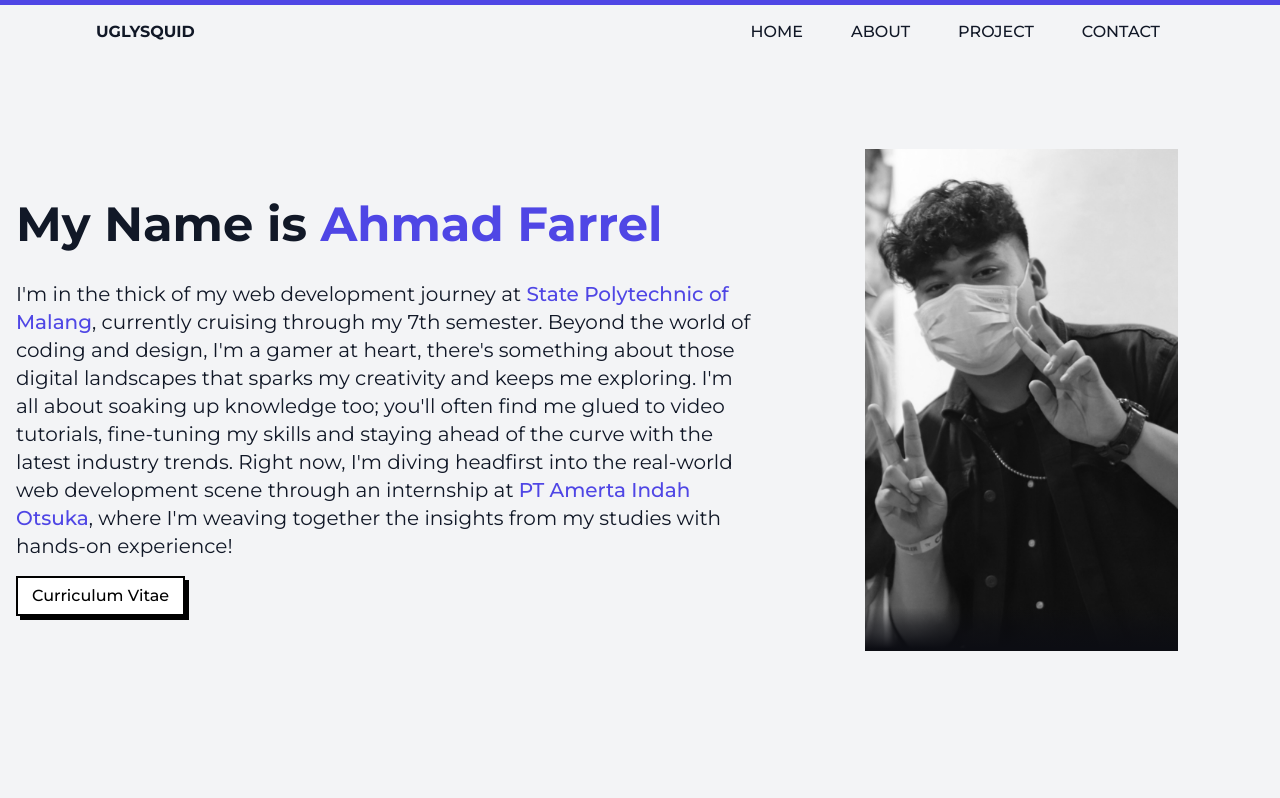
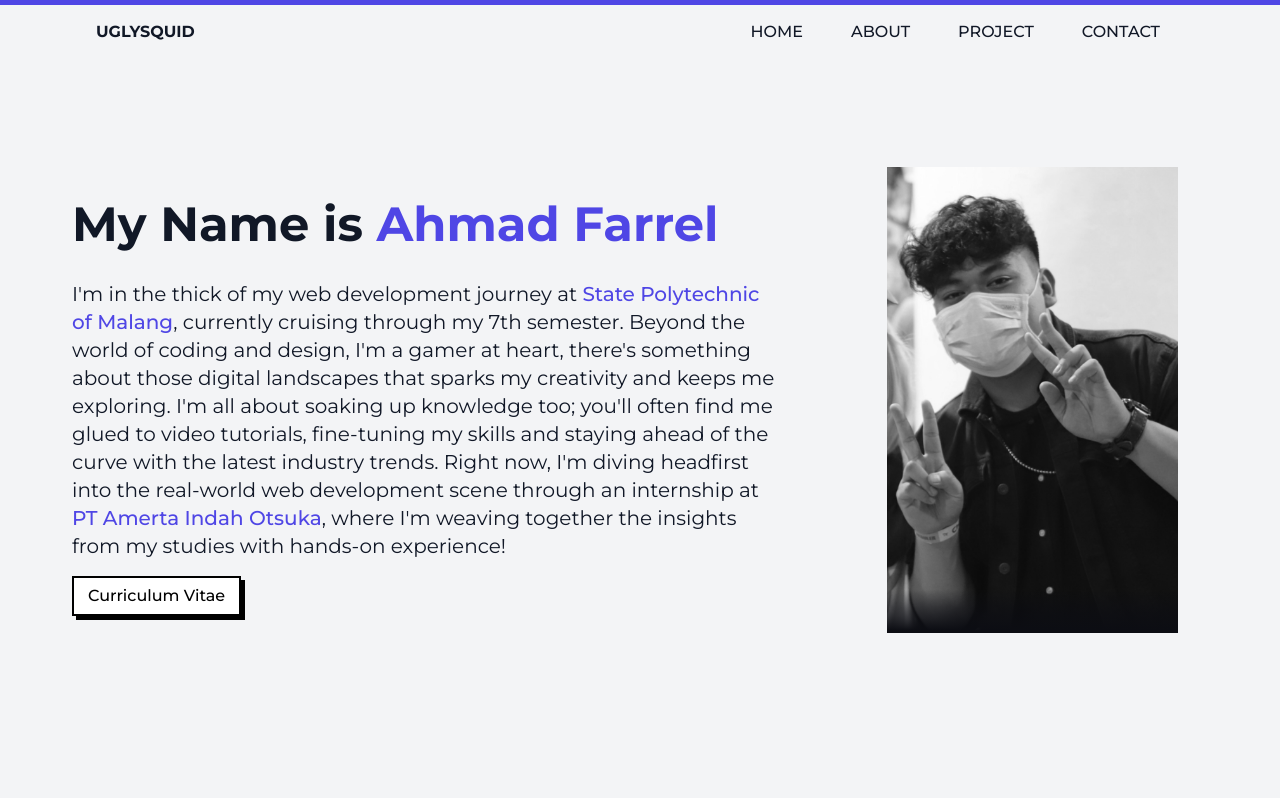
Before and after one commit to EnvyL27/portfolio, a React (Vite) app: page /about in a window 1280 px wide. Shown: the top 798 px of the page. Built offline with nearby package versions, Linux system fonts and the light colour scheme.

Commit message:
change padding on md size

```diff
--- a/src/component/about.jsx
+++ b/src/component/about.jsx
@@ -7,7 +7,7 @@ import './../css/card.css'
 function content() {
     return (
         <>
-            <div className="hero z-10 min-h-screen bg-gray-100 max-sm:py-12">
+            <div className="hero z-10 min-h-screen bg-gray-100 max-sm:py-12 md:pl-14">
                 <div className="hero-content flex-col lg:flex-row-reverse">
                     <div className="w-2/5 pl-20 hidden lg:block">
                     <span alt="Mythrill" target="_blank">
```
